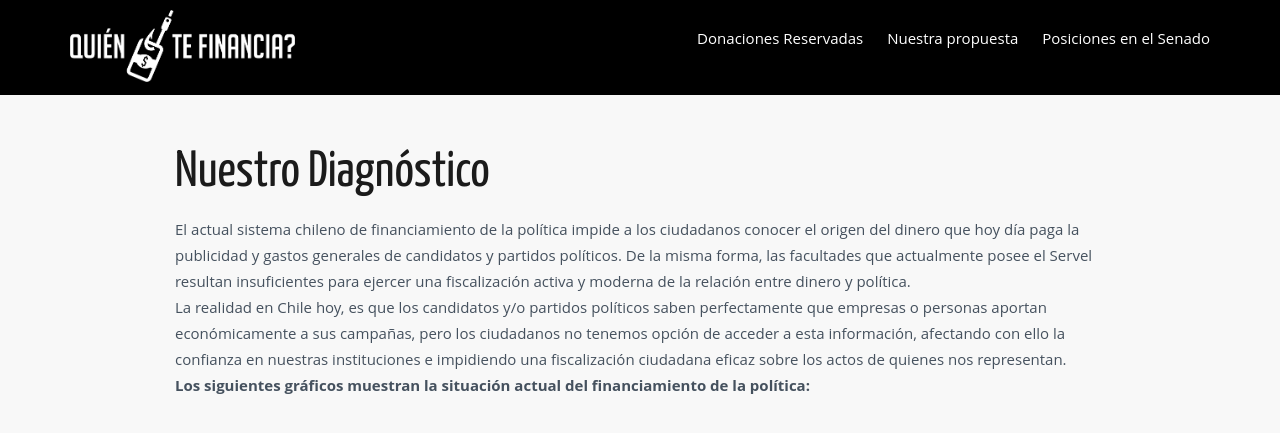
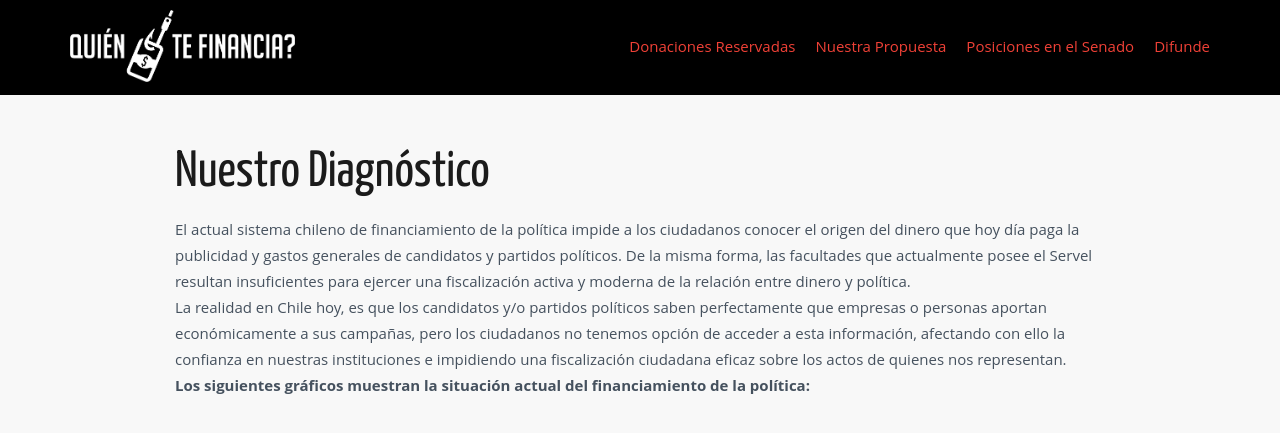
Before and after one commit to ciudadanointeligente/quien-te-financia, a Jekyll site: the page built from nuestro-diagnostico.html, in a window 1280 px wide, cut to the strip 0-444 px from the top of the page. Shown: the top 433 px of the strip. Built offline with Jekyll 4.4.1, drawn with Linux system fonts in a browser that asks for light colours; nearby versions of some CDN libraries; some of the changed text lies outside the part shown.

Commit message:
Añadir pestaña difunde

```diff
--- a/_includes/footer.html
+++ b/_includes/footer.html
@@ -19,6 +19,7 @@
 	              <span><a href="http://redparalademocracia.cl/" target="_blank"><img src="{{site.url}}/img/logos/red.png"></a></span>
 	          </div>
 	          <div class="clearfix">
+	           <p>Organizaciones internacionales que adhieren:</p>
 				<span><a href="http://humanas.cl/" target="_blank"><img src="{{site.url}}/img/logos/humanas.png"></a></span>
 				<span><a href="http://congresotransparente.org/" target="_blank"><img src="{{site.url}}/img/logos/congresotransparente.jpg"></a></span>
 				<span><a href="http://www.accionciudadana.org.gt/" target="_blank"><img src="{{site.url}}/img/logos/accionciudadana.png"></a></span>
--- a/_includes/header.html
+++ b/_includes/header.html
@@ -2,8 +2,11 @@
 
   <div class="container">
 	<a class="siteLogo" href="/index.html" title="Quién te financia?">Quién te financia?</a>
+	<nav class="mainNav">
+        {% include menu.html %}
+      </nav>
     <!--<a class="site-title" href="{{ site.baseurl }}/">{{ site.title }}</a>-->
-	    <nav class="site-nav">
+	    <!--<nav class="site-nav">
 	      <div class="trigger">
 	        {% for page in site.pages %}
 	          {% if page.title %}
@@ -11,7 +14,7 @@
 	          {% endif %}
 	        {% endfor %}
 	      </div>
-	    </nav>
+	    </nav>-->
   </div>
 
 </header>
--- a/_includes/menu.html
+++ b/_includes/menu.html
@@ -1,6 +1,6 @@
  <ul>
-	<li><a href="/declaracion.html">Declaración</a></li>
-	<li><a href="/que-es-el-lobby.html">¿Qué es el lobby?</a></li>
-	<li><a href="/nuestra-propuesta.html">Reglamento Modelo</a></li>
-	<li><a href="/historia-del-proyecto.html">Bitácora</a></li>
+	<li><a href="{{site.url}}/donaciones-reservadas">Donaciones Reservadas</a></li>
+	<li><a href="{{site.url}}/nuestra-propuesta">Nuestra Propuesta</a></li>
+	<li><a href="{{site.url}}/posiciones-en-el-senado">Posiciones en el Senado</a></li>
+	<li><a href="{{site.url}}/difunde">Difunde</a></li>
 </ul>
--- a/_sass/_layout.scss
+++ b/_sass/_layout.scss
@@ -27,12 +27,17 @@ h1{
  }
 
  a{
-	color: #F36C60;
+	color: #EF4036;
  }
 
  a:hover{
-	color: #F36C60;
+	color: #EF4036;
  }
+
+  a:visited{
+	color: #EF4036;
+ }
+
 
 
 .site-header {
@@ -479,9 +484,24 @@ p.twitter-share{
 	margin-bottom: 20px;
 }
 
-.navbar-default {
-	background-color: none !important;
-	border-color: none !important;
+.mainNav {
+	float: right;
+	list-style: none;
+	padding: 15px 0;
+}
+
+.mainNav ul {
+	float: right;
+	list-style: none;
+	position: relative;
+	margin: 10px 0 0 0;
+	-webkit-padding-start: 0px;
+}
+
+.mainNav ul li {
+	float: left;
+	margin-left: 20px;
+	list-style: none;
 }
 
 /* -------------------- Buttons -------------------- */
```
Also changed, not shown: difunde.html (+33 -0 lines), nuestro-diagnostico.html (renamed from nuestra-diagnostico.html).
